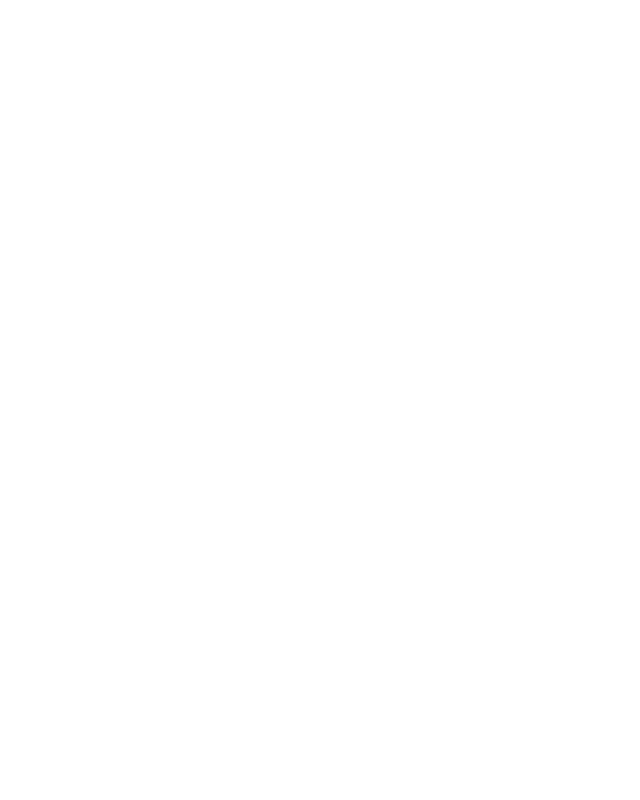
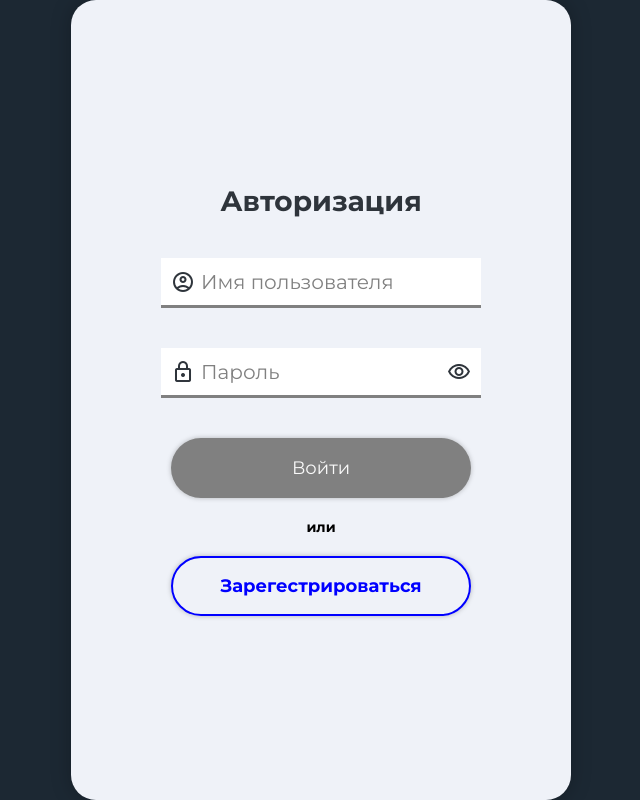
Before and after one commit to thtrvdnl/vbar, a Vue app: page /login in a window 1280 px wide. Before the commit this address had no page. Shown: the whole page, without its empty margins (319-959 px from the left). Built offline with nearby package versions, Linux system fonts and the light colour scheme.

Commit message:
Login and register pages done, components decomposed

```diff
--- /dev/null
+++ b/src/assets/_auth_page.scss
@@ -0,0 +1,68 @@
+@import '../assets/vars';
+
+body {
+  background-color: $iconDark;
+}
+
+.divider {
+  margin: 20px 0;
+  font-size: 14px;
+  font-weight: $bold;
+}
+
+.auth {
+  &-wrapper {
+    width: 100%;
+    height: 100vh;
+    display: flex;
+    justify-content: center;
+    align-items: center;
+  }
+  &-body {
+    display: flex;
+    justify-content: center;
+    align-items: center;
+    flex-flow: column nowrap;
+    width: 100%;
+    height: 100vh;
+    background-color: $mainBg;
+    font-size: 20px;
+    padding: 15px 20px;
+  }
+  &-title {
+    font-size: 28px;
+    margin-bottom: 25px;
+    color: $textDark;
+    text-align: center;
+  }
+  &-form {
+    display: flex;
+    justify-content: center;
+    align-items: center;
+    flex-flow: column nowrap;
+    text-align: center;
+  }
+}
+
+.input-wrapper {
+  margin-bottom: 30px;
+}
+
+@media screen and (min-width: $maxWidth) {
+  .auth {
+    &-body {
+      width: 500px;
+      min-height: 600px;
+      max-height: 800px;
+      border-radius: $appBorderRadius;
+      box-shadow: 0 0 20px 0 $dark-25;
+      padding: 25px 35px;
+    }
+    &-title {
+      margin-bottom: 40px;
+    }
+  }
+  .input-wrapper {
+    margin-bottom: 40px;
+  }
+}
--- a/src/components/AppButton.vue
+++ b/src/components/AppButton.vue
@@ -1,5 +1,13 @@
 <template>
-  <button :disabled="isDisabled" :class="buttonClass" :type="buttonType"><slot /></button>
+  <button
+    :id="buttonId"
+    :disabled="isDisabled"
+    :class="buttonClass"
+    :type="buttonType"
+    :title="isDisabled ? 'Сначала заполните поля' : ''"
+  >
+    <slot />
+  </button>
 </template>
 
 <script>
@@ -16,10 +24,10 @@
     buttonClass: {
       type: String,
       default: 'btn'
+    },
+    buttonId: {
+      type: String
     }
-
-    // Redo button as Object
-    // Change profile button to app button in profilepage
   }
 }
 </script>
@@ -36,16 +44,17 @@
   height: 60px;
   border: none;
   padding: 15px;
-  margin-right: 20px;
   color: $light-95;
   box-shadow: 0 0 5px 0 $dark-35;
-  transition-property: box-shadow, opacity, width, height;
+  transition-property: transform, box-shadow, opacity, width, height;
   transition-duration: 0.133s;
   transition-timing-function: ease-in-out;
+  user-select: none;
 
-  &:hover,
-  &:focus {
+  &:hover:not(:disabled),
+  &:focus:not(:disabled) {
     box-shadow: 0 2px 5px 1px $dark-35;
+    transform: scale(0.99);
   }
 
   & > i {
@@ -63,7 +72,9 @@
 
   &-rounded {
     border-radius: 50%;
+    margin-right: 20px;
   }
+
   &-send {
     width: 300px;
     border-radius: 50px;
@@ -73,6 +84,17 @@
     &:hover:not(.btn:disabled) {
       background-color: green;
     }
+  }
+
+  &-outlined {
+    width: 300px;
+    border-radius: 50px;
+    background-color: transparent;
+    color: blue;
+    border: 2px solid blue;
+    font-size: 18px;
+    font-weight: $bold;
+    transition: transform 0.133s ease-in-out;
   }
 }
 
--- a/src/components/AppInput.vue
+++ b/src/components/AppInput.vue
@@ -14,16 +14,20 @@
       <i
         v-if="inputTypeProp === 'password' && inputType === 'password'"
         @click="inputType = 'text'"
-        class="input-icon material-icons-outlined"
+        class="input-icon input-icon-password material-icons-outlined"
         >visibility</i
       >
       <i
         v-if="inputTypeProp === 'password' && inputType !== 'password'"
         @click="inputType = 'password'"
-        class="input-icon material-icons-outlined"
+        class="input-icon input-icon-password material-icons-outlined"
         >visibility_off</i
       >
     </div>
+    <i
+      :class="`input-icon ${iconClass ? 'input-icon-' + iconClass : ''} material-icons${isOutlined ? '-outlined' : ''}`"
+      >{{ icon }}</i
+    >
   </div>
 </template>
 
@@ -53,6 +57,17 @@
     },
     dataPropName: {
       type: String
+    },
+    icon: {
+      type: String
+    },
+    isOutlined: {
+      type: Boolean,
+      default: false
+    },
+    iconClass: {
+      type: String,
+      default: 'input-icon'
     }
   },
   data() {
@@ -71,13 +86,16 @@
 <style lang="scss">
 @import '../assets/vars';
 $inputHeight: 50px;
-$inputWidth: 300px;
+$inputWidth: 320px;
 $inputTextPaddingTop: 12px;
+$inputIconPaddingSide: 10px;
+$labelPaddingLeft: 40px;
 
 .input {
-  font-size: 18px;
+  font-size: 16px;
 
   &-wrapper {
+    position: relative;
     display: flex;
     flex-flow: column-reverse nowrap;
     align-items: center;
@@ -91,13 +109,14 @@
     }
     position: absolute;
     top: $inputTextPaddingTop;
-    left: 15px;
+    left: $labelPaddingLeft;
     font-size: 20px;
     margin-bottom: 5px;
     color: gray;
     transition-property: top, left, font-size, color;
     transition-timing-function: ease-in-out;
     transition-duration: 0.2s;
+    user-select: none;
   }
   &-field {
     background: white;
@@ -106,8 +125,8 @@
     width: $inputWidth;
     height: $inputHeight;
     line-height: $inputHeight;
-    font-size: 20px;
-    padding: 5px 15px;
+    font-size: 16px;
+    padding: 5px $labelPaddingLeft;
     transition: border-bottom 0.2s ease-in-out;
     border-radius: 0;
 
@@ -135,15 +154,29 @@
     &:focus:not(:placeholder-shown) ~ .input-label-wrapper .input-label {
       color: blue;
     }
+    &:valid ~ .input-icon {
+      color: green;
+    }
+    &:invalid:not(:placeholder-shown) ~ .input-icon {
+      color: red;
+    }
+    &:focus:not(:placeholder-shown) ~ .input-icon {
+      color: blue;
+    }
   }
   &-icon {
+    position: absolute;
+    top: $inputTextPaddingTop;
     color: $textDark;
-    position: absolute;
-    right: 10px;
-    top: $inputTextPaddingTop;
-    cursor: pointer;
     user-select: none;
     background-color: #fff;
+    &-password {
+      right: $inputIconPaddingSide;
+      cursor: pointer;
+    }
+    &-before {
+      left: $inputIconPaddingSide;
+    }
   }
 }
 </style>
--- a/src/router/index.js
+++ b/src/router/index.js
@@ -10,6 +10,11 @@
     path: '/registration',
     name: 'registration',
     component: () => import('@/views/RegistrationPage.vue')
+  },
+  {
+    path: '/login',
+    name: 'login',
+    component: () => import('@/views/LoginPage.vue')
   }
 ]
 
--- /dev/null
+++ b/src/views/LoginPage.vue
@@ -0,0 +1,90 @@
+<template>
+  <div class="auth-wrapper">
+    <div class="auth-body">
+      <h3 class="auth-title">Авторизация</h3>
+      <form @submit.prevent="sendUserData" method="post" class="auth-form" autocomplete="on">
+        <app-input
+          v-for="input in inputsArr"
+          :key="input.labelId"
+          :dataPropName="input.dataPropName"
+          :isRequired="input.isRequired"
+          :inputTypeProp="input.inputType"
+          :labelText="input.labelText"
+          :icon="input.icon"
+          :isOutlined="true"
+          iconClass="before"
+          @inputChange="inputChange"
+          ><i
+            v-if="input.icon"
+            :class="`input-icon input-icon-before material-icons${input.isOutlined ? '-outlined' : ''}`"
+            >{{ input.icon }}</i
+          ></app-input
+        >
+        <app-button class="btn btn-send" :isDisabled="!isValidated">Войти</app-button>
+        <p class="divider">или</p>
+        <app-button @click="redirectToRegisterPage" class="btn btn-outlined">Зарегестрироваться</app-button>
+      </form>
+    </div>
+  </div>
+</template>
+
+<script>
+import AppInput from '@/components/AppInput.vue'
+import AppButton from '@/components/AppButton.vue'
+
+import { getRandomHex } from '@/utils'
+
+export default {
+  components: { AppInput, AppButton },
+  data() {
+    return {
+      username: '',
+      password: '',
+      isValidated: false,
+      inputsArr: [
+        {
+          dataPropName: 'username',
+          isRequired: true,
+          labelText: 'Имя пользователя',
+          labelId: getRandomHex(2 ** 10, 2 ** 32),
+          icon: 'account_circle'
+        },
+        {
+          dataPropName: 'password',
+          isRequired: true,
+          inputType: 'password',
+          labelText: 'Пароль',
+          labelId: getRandomHex(2 ** 10, 2 ** 32),
+          icon: 'lock'
+        }
+      ]
+    }
+  },
+  methods: {
+    sendUserData() {
+      this.checkValidation()
+      if (this.isValidated) {
+        try {
+          if (0) {
+            this.$router.push('/')
+          }
+        } catch (error) {}
+      }
+    },
+    inputChange(str, dataPropName) {
+      this[dataPropName] = str
+      this.checkValidation()
+    },
+    checkValidation() {
+      this.isValidated = this.username.trim() && this.password.trim().length > 7 ? true : false
+    },
+    redirectToRegisterPage() {
+      this.$router.push({ name: 'registration' })
+    }
+  }
+}
+</script>
+
+<style lang="scss">
+@import '../assets/auth_page';
+</style>
--- a/src/views/RegistrationPage.vue
+++ b/src/views/RegistrationPage.vue
@@ -1,8 +1,8 @@
 <template>
   <div class="auth-wrapper">
-    <div class="auth-body" @submit.prevent="sendUserData">
+    <div class="auth-body">
       <h3 class="auth-title">Регистрация</h3>
-      <form @submit.prevent="" method="post" class="auth-form" autocomplete="on">
+      <form @submit.prevent="sendUserData" method="post" class="auth-form" autocomplete="on">
         <app-input
           v-for="input in inputsArr"
           :key="input.labelId"
@@ -11,9 +11,14 @@
           :labelId="input.labelId"
           :labelText="input.labelText"
           :dataPropName="input.dataPropName"
+          :isOutlined="true"
+          iconClass="before"
+          :icon="input.icon"
           @inputChange="inputChange"
         />
         <app-button :isDisabled="!isValidated" class="btn btn-send" type="submit">Зарегестрироваться</app-button>
+        <p class="divider">или</p>
+        <app-button class="btn btn-outlined" @click="redirectToLoginPage">Войти</app-button>
       </form>
     </div>
   </div>
@@ -51,27 +56,31 @@
           isRequired: true,
           inputType: 'email',
           labelText: 'Email',
-          labelId: getRandomHex(2 ** 10, 2 ** 32)
+          labelId: getRandomHex(2 ** 10, 2 ** 32),
+          icon: 'email'
         },
         {
           dataPropName: 'username',
           isRequired: true,
           labelText: 'Имя пользователя',
-          labelId: getRandomHex(2 ** 10, 2 ** 32)
+          labelId: getRandomHex(2 ** 10, 2 ** 32),
+          icon: 'account_circle'
         },
         {
           dataPropName: 'password',
           isRequired: true,
           inputType: 'password',
           labelText: 'Пароль',
-          labelId: getRandomHex(2 ** 10, 2 ** 32)
+          labelId: getRandomHex(2 ** 10, 2 ** 32),
+          icon: 'lock'
         },
         {
           dataPropName: 'repeatedPassword',
           isRequired: true,
           inputType: 'password',
           labelText: 'Повторите пароль',
-          labelId: getRandomHex(2 ** 10, 2 ** 32)
+          labelId: getRandomHex(2 ** 10, 2 ** 32),
+          icon: 'lock'
         }
       ]
     }
@@ -93,6 +102,7 @@
             console.log('You was registrated successfully, your data is:', data)
             this.email = this.password = this.repeatedPassword = this.username = ''
             this.isValidated = false
+            this.$router.push('/')
           } else {
             console.log('Something went wrong', data)
           }
@@ -112,67 +122,14 @@
         this.email.trim() && this.username.trim() && this.password === this.repeatedPassword && this.password.length > 7
           ? true
           : false
+    },
+    redirectToLoginPage() {
+      this.$router.push({ name: 'login' })
     }
   }
 }
 </script>
 
 <style lang="scss">
-@import '../assets/vars';
-
-body {
-  background-color: $iconDark;
-}
-
-.auth {
-  &-wrapper {
-    width: 100%;
-    height: 100vh;
-    display: flex;
-    justify-content: center;
-    align-items: center;
-  }
-  &-body {
-    width: 100%;
-    height: 100vh;
-    background-color: $mainBg;
-    font-size: 20px;
-    padding: 15px 20px;
-  }
-  &-title {
-    font-size: 28px;
-    margin-bottom: 25px;
-    color: $textDark;
-    text-align: center;
-  }
-  &-form {
-    display: flex;
-    justify-content: center;
-    align-items: center;
-    flex-flow: column nowrap;
-    text-align: center;
-  }
-}
-
-.input-wrapper {
-  margin-bottom: 30px;
-}
-
-@media screen and (min-width: $maxWidth) {
-  .auth {
-    &-body {
-      width: 500px;
-      height: 600px;
-      border-radius: $appBorderRadius;
-      box-shadow: 0 0 20px 0 $dark-25;
-      padding: 25px 35px;
-    }
-    &-title {
-      margin-bottom: 40px;
-    }
-  }
-  .input-wrapper {
-    margin-bottom: 40px;
-  }
-}
+@import '../assets/auth_page';
 </style>
```
Also changed, not shown: src/components/ProfileButton.vue (deleted, +0 -81 lines), src/views/ProfilePage.vue (+10 -9 lines).
